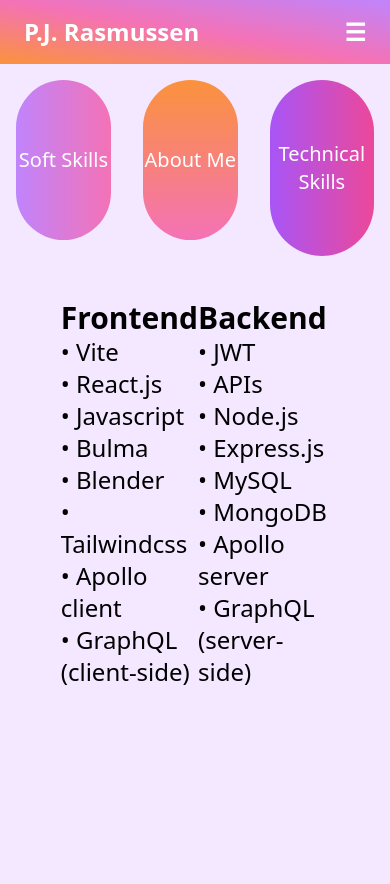
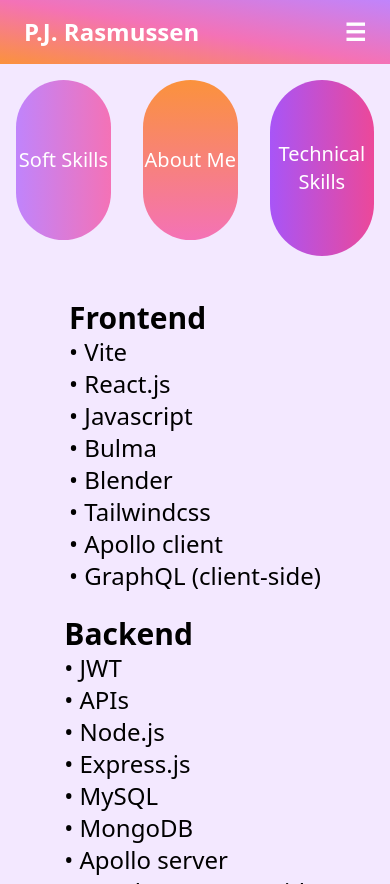
Before and after one commit to whats-a-pj/Portfolio, a React (Vite) app: page / in a window 390 px wide. Both pictures are taken after a click on the element "Technical Skills". Built offline with nearby package versions, Linux system fonts and the light colour scheme.

Commit message:
Added media queries to technical skills section

```diff
--- a/src/pages/Aboutme.jsx
+++ b/src/pages/Aboutme.jsx
@@ -109,10 +109,10 @@
         )}
 {showThirdParagraph && (
   <div className="text-lg mt-5 mx-auto w-3/4">
-            <div className="text-2xl mt-2 flex justify-around">
-  <div>
+    <div className="flex flex-col items-center justify-center md:flex-row md:justify-around md:items-start">
+      <div className="mb-4 md:mb-0">
         <h2 className="text-3xl mt-2 font-bold">Frontend</h2>
-    <ul>
+        <ul className="text-2xl">
           <li>• Vite</li>
           <li>• React.js</li>
           <li>• Javascript</li>
@@ -126,7 +126,7 @@
 
       <div>
         <h2 className="text-3xl mt-2 font-bold">Backend</h2>
-    <ul>
+        <ul className="text-2xl">
           <li>• JWT</li>
           <li>• APIs</li>
           <li>• Node.js</li>
@@ -140,6 +140,7 @@
     </div>
   </div>
 )}
+
       </div>
     </div>
   );
```
Lines whose indentation alone changed are shown as unchanged.
